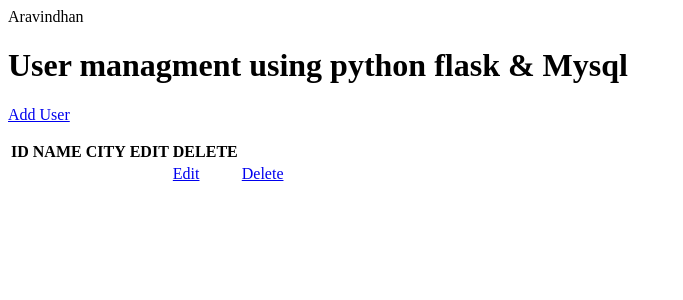
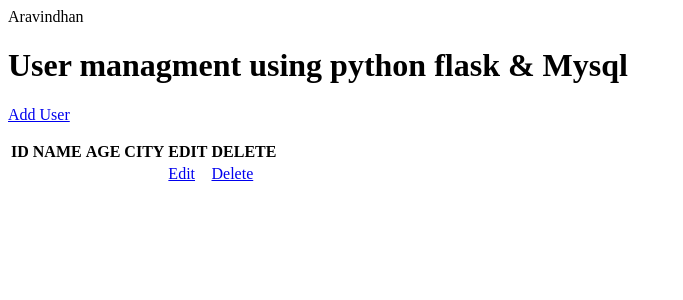
Before and after one commit to aravindhangk/CRUD, a Flask app: page / in a window 1280 px wide. Shown: the top 300 px of the page, without its empty margins (0-683 px from the left). Run offline with Flask 2, Linux system fonts and the light colour scheme; tables that the repository leaves empty or names only in its code hold one stand-in row (values such as "Sample post"); some libraries are stand-ins or nearby versions.

Commit message:
3rd commit

```diff
--- a/templates/home.html
+++ b/templates/home.html
@@ -19,6 +19,7 @@
 			<tr>
 				<th>ID</th>
 				<th>NAME</th>
+				<th>AGE</th>
 				<th>CITY</th>
 				<th>EDIT</th>
 				<th>DELETE</th>
```
